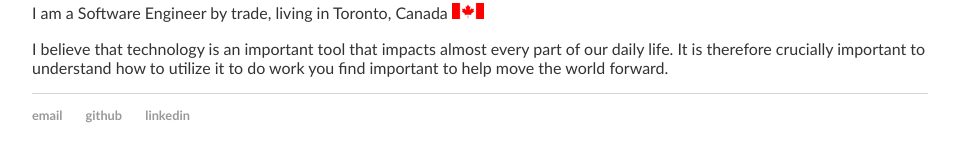
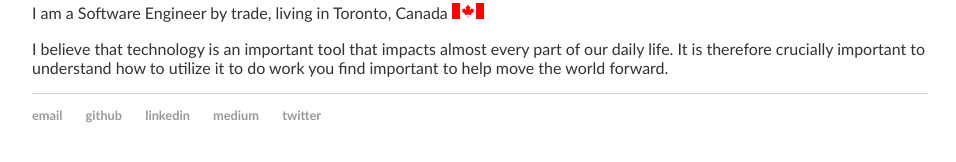
Before and after one commit to snalvi/snalvi.github.io, a Jekyll site: the page built from index.html, in a window 1280 px wide. Shown: the part 190-352 px from the top of the page, without its empty margins (160-1116 px from the left). Built offline with Jekyll 4.4.1, drawn with Linux system fonts in a browser that asks for light colours.

Commit message:
adding medium and twitter links

```diff
--- a/_layouts/default.html
+++ b/_layouts/default.html
@@ -23,6 +23,8 @@
 					<li><a href="mailto:saman.alvi01@gmail.com">email</a></li>
 					<li><a href="https://github.com/snalvi">github</a></li>
 					<li><a href="https://www.linkedin.com/in/samanalvi/">linkedin</a></li>
+					<li><a href="https://medium.com/@err_sage">medium</a></li>
+					<li><a href="https://twitter.com/err_sage">twitter</a></li>
 				</ul>
 			</footer>
 		</body>
```
